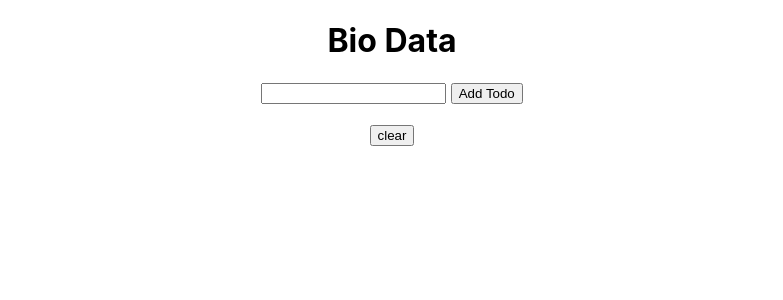
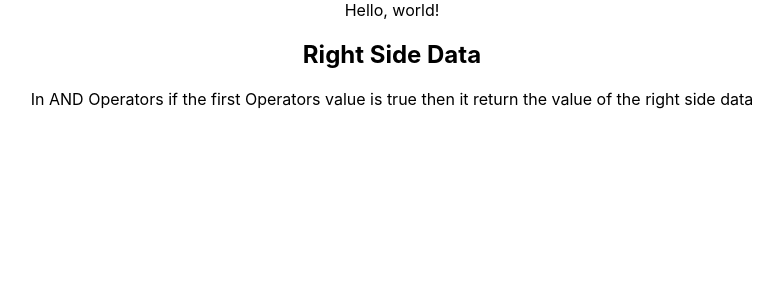
Before and after one commit to jyotiDeshmukh1988/hooks-concepts, a React (Create React App) app: page / in a window 1280 px wide. Shown: the top 300 px of the page, without its empty margins (248-1031 px from the left). Built offline with nearby package versions, Linux system fonts and the light colour scheme.

Commit message:
how to use AND and OR operator in react

```diff
--- a/src/App.js
+++ b/src/App.js
@@ -4,11 +4,12 @@ import RulesHooks from './components/RulesHooks';
 import UseStateArray from './components/UseStateArray';
 import UseStateObject from './components/UseStateObject';
 import UseStateTodolist from './components/UseStateTodolist';
+import ShortCircuitEvaluation from './components/ShortCircuitEvaluation';
 function App() {
   console.log(useState())
   return (
     <div className="App">
-      <UseStateTodolist/>
+      <ShortCircuitEvaluation/>
     </div>
   );
 }
--- /dev/null
+++ b/src/components/ShortCircuitEvaluation.js
@@ -0,0 +1,28 @@
+// Short Circuit Evaluation with React | Logical && and || Operators in ReactJS
+
+import React from 'react'
+
+const ShortCircuitEvaluation = () => {
+    const [demo,setDemo] = React.useState("Hello, world!")
+  return (
+    <div>
+        { demo || /*if we add the initial value in the useState then it return Hello world otherwise right side content data*/
+        <>
+        <div>
+            <h2>Right Side Data</h2>
+        <p>In Or Operators if the first Operators value is true then it return the value of the left side data</p>
+        <p>If the first Operators value is false then it will return right side data</p>
+        </div>
+        </>
+        }
+         { demo &&
+        <>
+        <h2>Right Side Data</h2>
+        <p>In AND Operators if the first Operators value is true then it return the value of the right side data</p>
+        </>
+        }
+    </div>
+  )
+}
+
+export default ShortCircuitEvaluation
```
